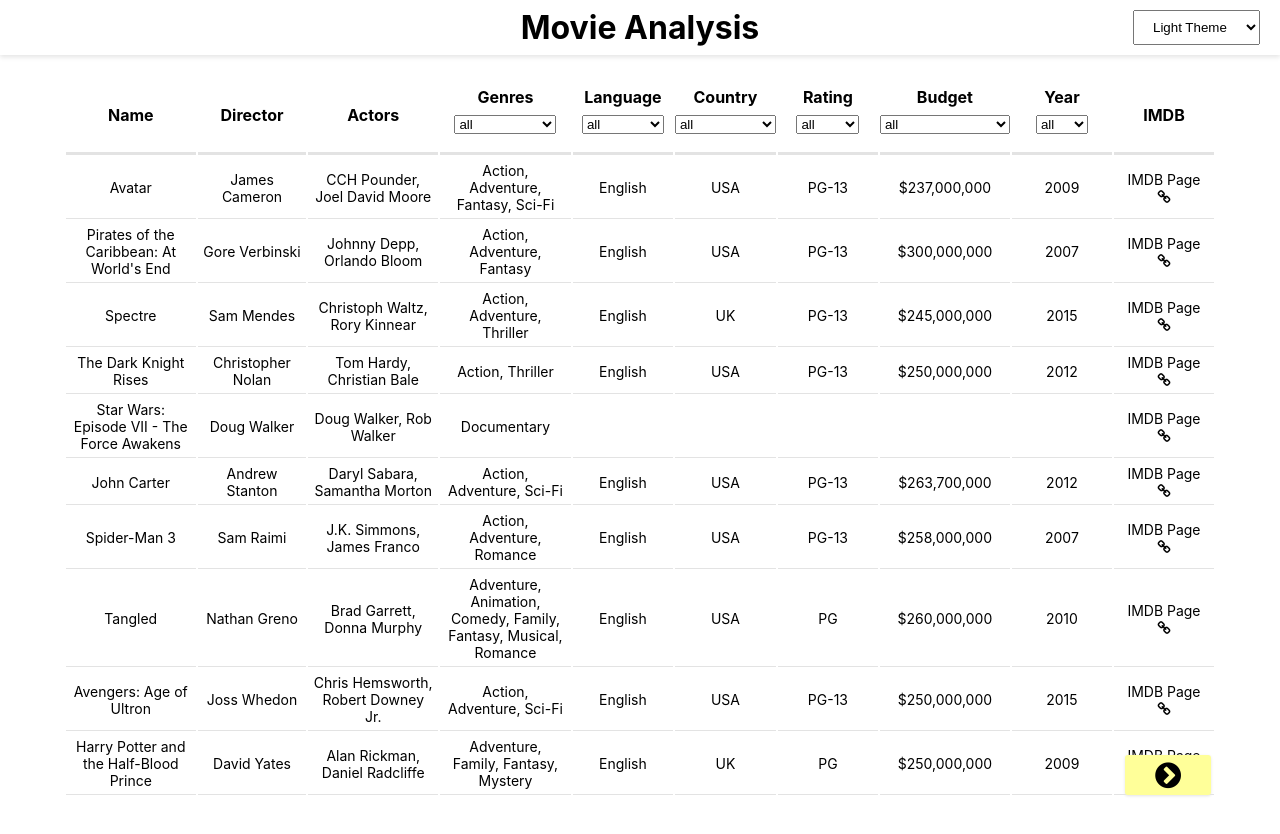
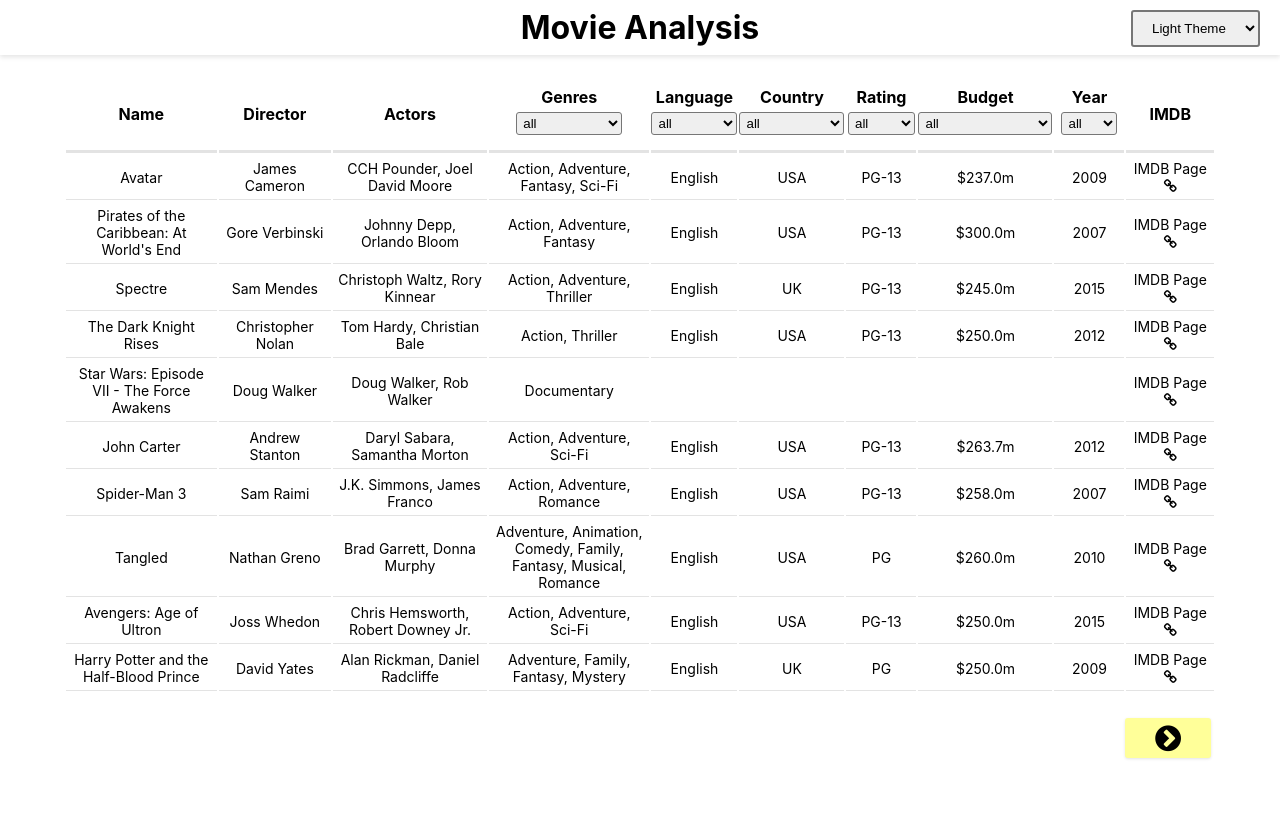
Before and after one commit to onejeet/movie-analysis, a React (Create React App) app: page / in a window 1280 px wide. Shown: the top 834 px of the page. After the commit the page ends 800 px from the top, so only its background shows below. Built offline with nearby package versions, Linux system fonts and the light colour scheme.

Commit message:
k formatted the budget

```diff
--- a/src/components/MovieItem.js
+++ b/src/components/MovieItem.js
@@ -2,6 +2,23 @@
 //import { Link } from 'react-router-dom';
 
 class MovieItem extends Component {
+    numberFormatter = (num) => {
+        let formattedNum;
+        switch (true) {
+            case (num > 999999999):
+                formattedNum = (num/1000000000).toFixed(1) + 'b';
+                break;
+            case (num > 999999):
+                formattedNum = (num/1000000).toFixed(1) + 'm';
+                break;
+            case (num > 9999):
+                formattedNum = (num/1000).toFixed(1) + 'k';
+                break;
+            default:
+                formattedNum = num.toLocaleString();
+        }
+        return formattedNum;
+    }
 
     render(){
         const {movie} = this.props;
@@ -15,7 +32,7 @@
                     <td>{movie.language}</td>
                     <td>{movie.country}</td>
                     <td>{movie.rating}</td>
-                    <td>{movie.budget ? "$"+parseInt(movie.budget).toLocaleString() : " "}</td>
+                    <td>{movie.budget ? "$"+this.numberFormatter(parseInt(movie.budget)).toLocaleString() : " "}</td>
                     <td>{movie.year}</td>
                     <td><a href={movie.imdb_link} target="_blank" rel="noopener noreferrer"> IMDB Page <i className="fa fa-link" aria-hidden="true"></i> </a></td>
                 </tr>
--- a/src/sass/style.scss
+++ b/src/sass/style.scss
@@ -37,6 +37,8 @@
         margin: 10px 20px;
         select{
             padding: 8px 15px;
+            border-radius: 3px;
+            border-width: 2px;
         }
     }
     a{
@@ -61,6 +63,11 @@
                 th{
                     border-bottom: 3px solid $bxshadowcolor;
                     padding:10px 0;
+                    select{
+                        margin: 5px auto;
+                        padding: 2px;
+                        border-radius: 3px;
+                    }
                 }
             }
         }
@@ -68,7 +75,7 @@
             td{
                 border-bottom: 1px solid $bxshadowcolor;
                 max-width: 200px;
-                min-width: 100px;
+                min-width: 70px;
                 padding: 5px 5px;
                 font-size: 14px;
                 word-wrap: break-word;
```
